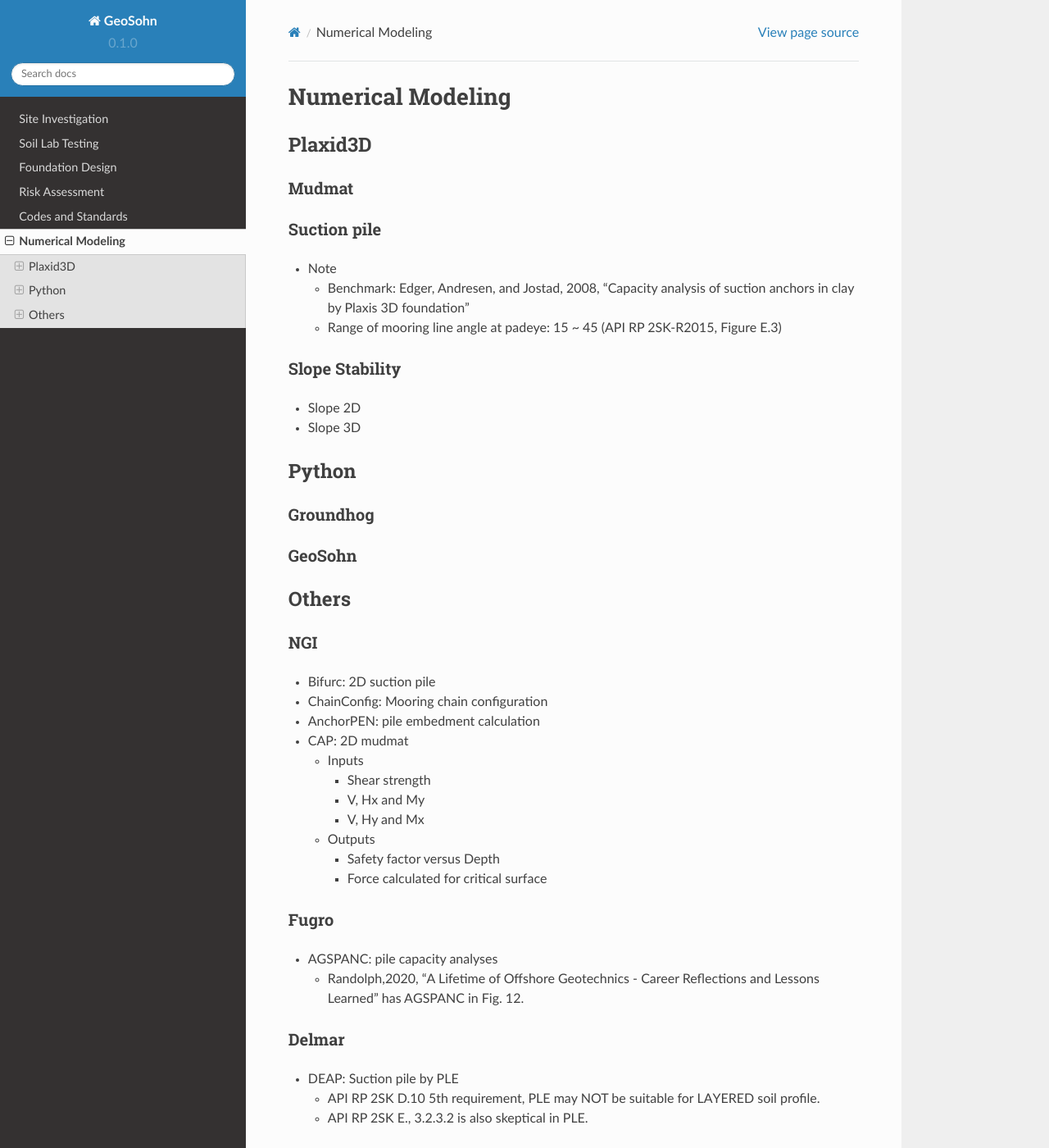
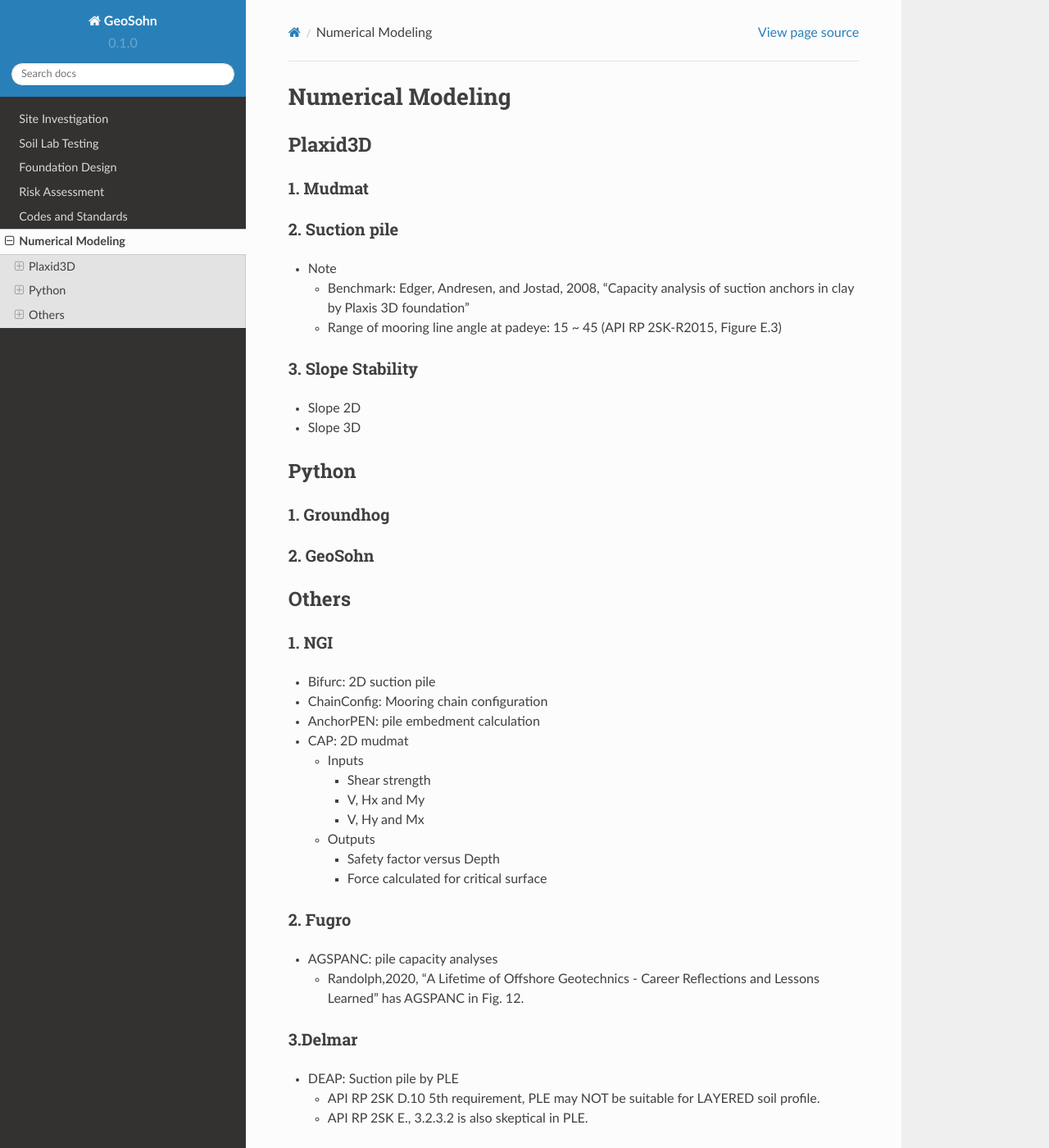
Before and after one commit to jrson11/GeoSohn, a Sphinx documentation site: the page built from docs/source/6_Numerical_Modeling.rst, in a window 1280 px wide and 1400 px high. Shown: the whole window at 82% size. Built offline with Sphinx 7.4.7 and the Read the Docs theme 2.0.0, drawn with Linux system fonts in a browser that asks for light colours.

Commit message:
Update 6_Numerical_Modeling.rst

```diff
--- a/docs/source/6_Numerical_Modeling.rst
+++ b/docs/source/6_Numerical_Modeling.rst
@@ -4,11 +4,11 @@
 Plaxid3D
 ---------
 
-Mudmat
-.......
+1. Mudmat
+.........
 
-Suction pile
-............
+2. Suction pile
+...............
 
 - Note
 
@@ -16,8 +16,8 @@
   - Range of mooring line angle at padeye: 15 ~ 45 (API RP 2SK-R2015, Figure E.3)
 
 
-Slope Stability
-...............
+3. Slope Stability
+..................
 
 - Slope 2D
 - Slope 3D
@@ -25,17 +25,17 @@
 Python
 ------
 
-Groundhog
-.........
+1. Groundhog
+............
 
-GeoSohn
-.......
+2. GeoSohn
+..........
 
 Others
 -------
 
-NGI
-...
+1. NGI
+.....
 
 - Bifurc: 2D suction pile
 - ChainConfig: Mooring chain configuration
@@ -54,24 +54,24 @@
     - Force calculated for critical surface
 
 
-Fugro
-......
+2. Fugro
+........
 
 - AGSPANC: pile capacity analyses
 
   - Randolph,2020, "A Lifetime of Offshore Geotechnics - Career Reflections and Lessons Learned" has AGSPANC in Fig. 12.
 
 
-Delmar
-......
+3.Delmar
+.........
 
 - DEAP: Suction pile by PLE
 
   - API RP 2SK D.10 5th requirement, PLE may NOT be suitable for LAYERED soil profile.
   - API RP 2SK E., 3.2.3.2 is also skeptical in PLE.
 
-DNV
-....
+4. DNV
+......
 
 - SESAM
 
```
